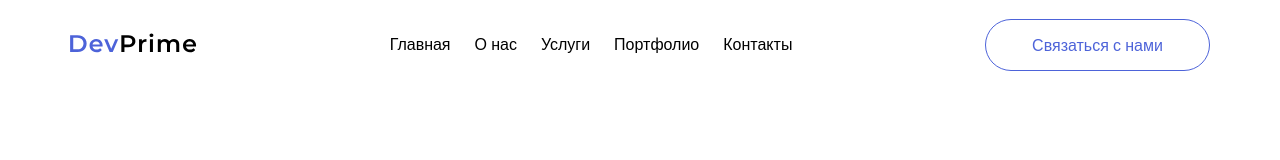
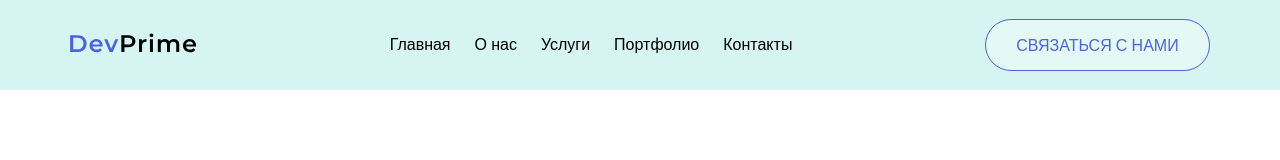
Before and after one commit to devPrimeRepo/DevPrime, a plain HTML site: page index.html in a window 1280 px wide. Drawn offline with Linux system fonts and the light colour scheme.

Commit message:
added style fot btn top header

```diff
--- a/css/style.css
+++ b/css/style.css
@@ -100,7 +100,8 @@ li {
     --bg-checkbox-color: rgba(235, 243, 255, 1);
     --main-color: #4D63D9;
     --button-color: #4D63D9;
-    --text-color-white: #FFFFFF;
+    --text-color-white: white;
+    --text-color-white-opacity: rgba(255, 255, 255, 0.34);
     --text-color-black: #000000;
     --text-color-gray: #808285;
     --bg-color-modal: linear-gradient(180deg, #4D63D9 42.89%, #FF6DCE 99.94%);
@@ -117,6 +118,7 @@ header {
     width: 100%;
     display: block;
     font-family: 'Montserrat Reg', sans-serif;
+    background-color: var(--bg-color);
 }
 
 .header__top .container {
@@ -135,13 +137,74 @@ header {
 
 .header__top-link {
     transition: 0.3s ease-in-out;
-    border-bottom: 2px solid var(--text-color-white);
+    border-bottom: 2px solid var(--bg-color);
     color: var(--text-color-black);
 }
 
 .header__top-link:hover {
     border-bottom: 2px solid var(--button-color);
 }
+
+/* Buttons top header */
+.btn:link,
+.btn:visited {
+    text-transform: uppercase;
+    text-decoration: none;
+    border-radius: 100px;
+    transition: all .2s;
+    position: relative;
+}
+
+.btn:hover {
+    transform: translateY(-3px);
+    box-shadow: 0 10px 20px rgba(0, 0, 0, 0.2);
+}
+
+.btn:active {
+    transform: translateY(-1px);
+    box-shadow: 0 5px 10px rgba(0, 0, 0, 0.2);
+}
+
+
+.btn::after {
+    content: "";
+    display: inline-block;
+    height: 100%;
+    width: 100%;
+    border-radius: 100px;
+    position: absolute;
+    top: 0;
+    left: 0;
+    z-index: -1;
+    transition: all .4s;
+}
+
+.btn-white::after {
+    background-color: var(--text-color-white-opacity);
+}
+
+.btn:hover::after {
+    transform: scaleX(1.4) scaleY(1.6);
+    opacity: 0;
+}
+
+.btn-animated {
+    animation: moveInBottom 5s ease-out;
+    animation-fill-mode: backwards;
+}
+/* Animation */
+@keyframes moveInBottom {
+    0% {
+        opacity: 0;
+        transform: translateY(30px);
+    }
+
+    100% {
+        opacity: 1;
+        transform: translateY(0px);
+    }
+}
+
 /* Burger menu */
 
 /* Main */
--- a/index.html
+++ b/index.html
@@ -36,7 +36,7 @@
                     </a>
                 </ul>
             </nav>
-            <a href="call__item" class="button header__top-btn">
+            <a href="#" class="button header__top-btn btn btn-white btn-animate">
                 <p>Связаться с нами</p>
             </a>
         </div>
```
